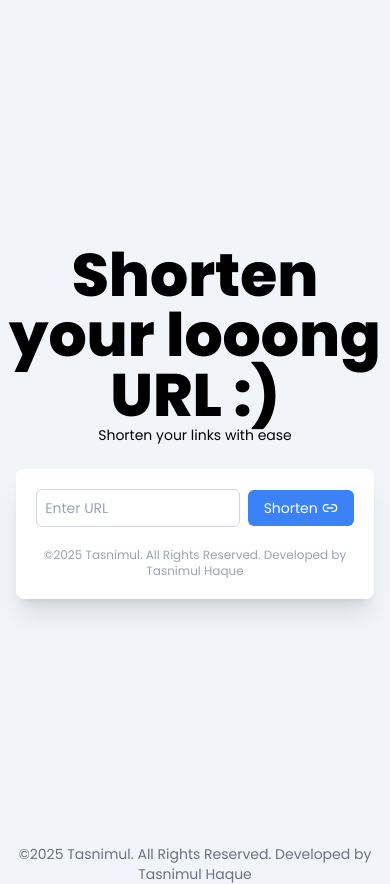
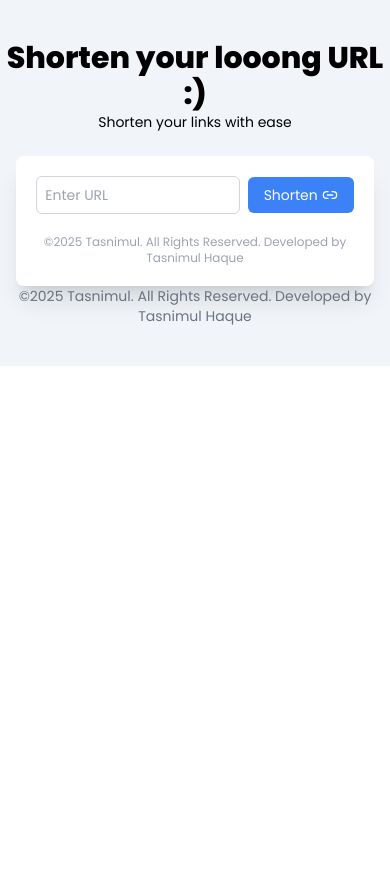
Before and after one commit to tasnimultas67/pro-url-shortner, a Next.js app: page / in a window 390 px wide. After the commit the page ends 844 px from the top, so only its background shows below. Built offline with nearby package versions, Linux system fonts and the light colour scheme.

Commit message:
fix: update layout and styling in Home and SparklesText components for improved responsiveness and readability

```diff
--- a/app/page.js
+++ b/app/page.js
@@ -7,12 +7,9 @@ import SparklesText from "@/components/ui/sparkles-text";
 export default function Home() {
   return (
     <>
-      <div className="bg-slate-100">
-        <div className="flex flex-col items-center justify-center h-[100dvh] w-full space-y-6">
+      <div className="bg-slate-100 py-10 md:py-0">
+        <div className="flex flex-col items-center justify-center md:h-[100dvh] w-full space-y-6">
           <div className="text-center">
-            {/* <h3 className="text-6xl font-semibold tracking-tight bg-clip-text text-transparent bg-gradient-to-t from-black to-blue-800">
-              Shorten your looong URL :)
-            </h3> */}
             <SparklesText text="Shorten your looong URL :)" />
             <p className="text-sm ">Shorten your links with ease</p>
           </div>
--- a/components/ui/sparkles-text.jsx
+++ b/components/ui/sparkles-text.jsx
@@ -1,4 +1,4 @@
-"use client";;
+"use client";
 import { useEffect, useState } from "react";
 import { motion } from "motion/react";
 
@@ -38,7 +38,8 @@ const SparklesText = ({
           } else {
             return { ...star, lifespan: star.lifespan - 0.1 };
           }
-        }));
+        })
+      );
     };
 
     initializeStars();
@@ -48,28 +49,27 @@ const SparklesText = ({
   }, [colors.first, colors.second, sparklesCount]);
 
   return (
-    (<div
-      className={cn("text-6xl font-bold", className)}
+    <div
+      className={cn("text-3xl md:text-6xl font-bold", className)}
       {...props}
-      style={
-        {
-          "--sparkles-first-color": `${colors.first}`,
-          "--sparkles-second-color": `${colors.second}`
-        }
-      }>
+      style={{
+        "--sparkles-first-color": `${colors.first}`,
+        "--sparkles-second-color": `${colors.second}`,
+      }}
+    >
       <span className="relative inline-block">
         {sparkles.map((sparkle) => (
           <Sparkle key={sparkle.id} {...sparkle} />
         ))}
         <strong>{text}</strong>
       </span>
-    </div>)
+    </div>
   );
 };
 
 const Sparkle = ({ id, x, y, color, delay, scale }) => {
   return (
-    (<motion.svg
+    <motion.svg
       key={id}
       className="pointer-events-none absolute z-20"
       initial={{ opacity: 0, left: x, top: y }}
@@ -81,11 +81,13 @@ const Sparkle = ({ id, x, y, color, delay, scale }) => {
       transition={{ duration: 0.8, repeat: Infinity, delay }}
       width="21"
       height="21"
-      viewBox="0 21">
+      viewBox="0 21"
+    >
       <path
         d="M9.82531 0.843845C10.0553 0.215178 10.9446 11.1746 0.843845L11.8618 2.72026C12.4006 4.19229 12.3916 6.39157 13.5 7.5C14.6084 8.60843 16.8077 8.59935 18.2797 9.13822L20.1561 9.82534C20.7858 10.0553 20.7858 10.9447 20.1561 11.1747L18.2797 11.8618C16.8077 12.4007 14.6084 13.5C12.3916 12.4006 11.8618 18.2798L11.1746 20.1562C10.9446 9.82531 20.1562L9.13819 18.2798C8.59932 7.5 13.5C6.39157 4.19225 2.72023 11.8618L0.843814 11.1747C0.215148 0.215148 0.843814 9.82534L2.72023 9.13822C4.19225 7.5C8.60843 8.59932 9.13819 2.72026L9.82531 0.843845Z"
-        fill={color} />
-    </motion.svg>)
+        fill={color}
+      />
+    </motion.svg>
   );
 };
 
```
